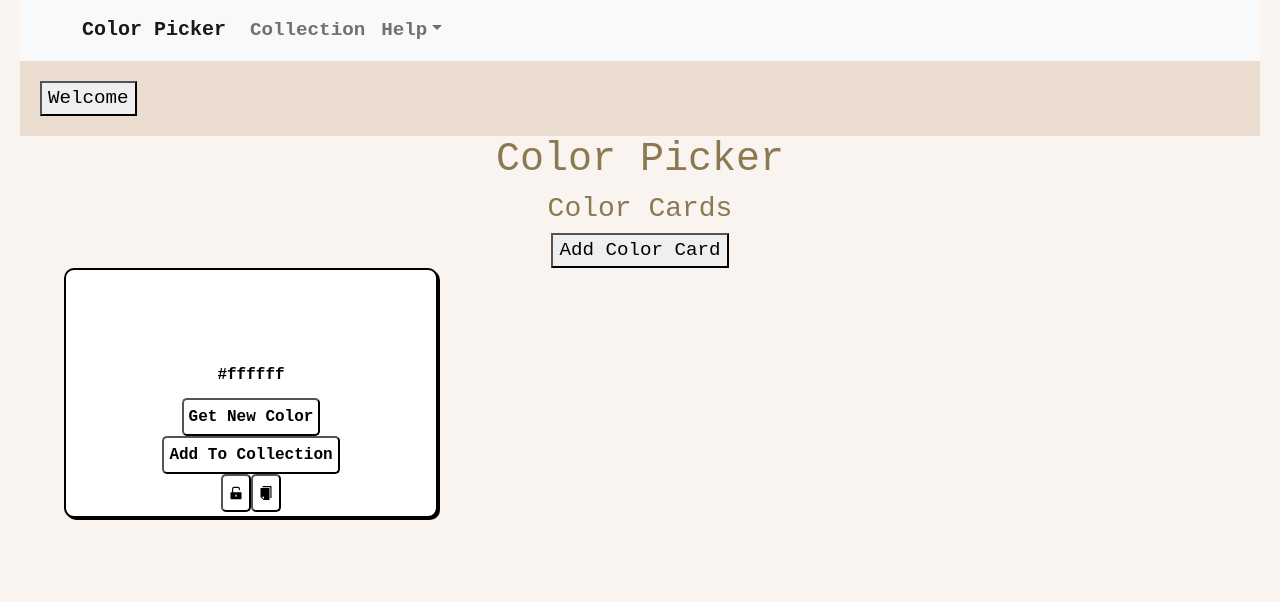
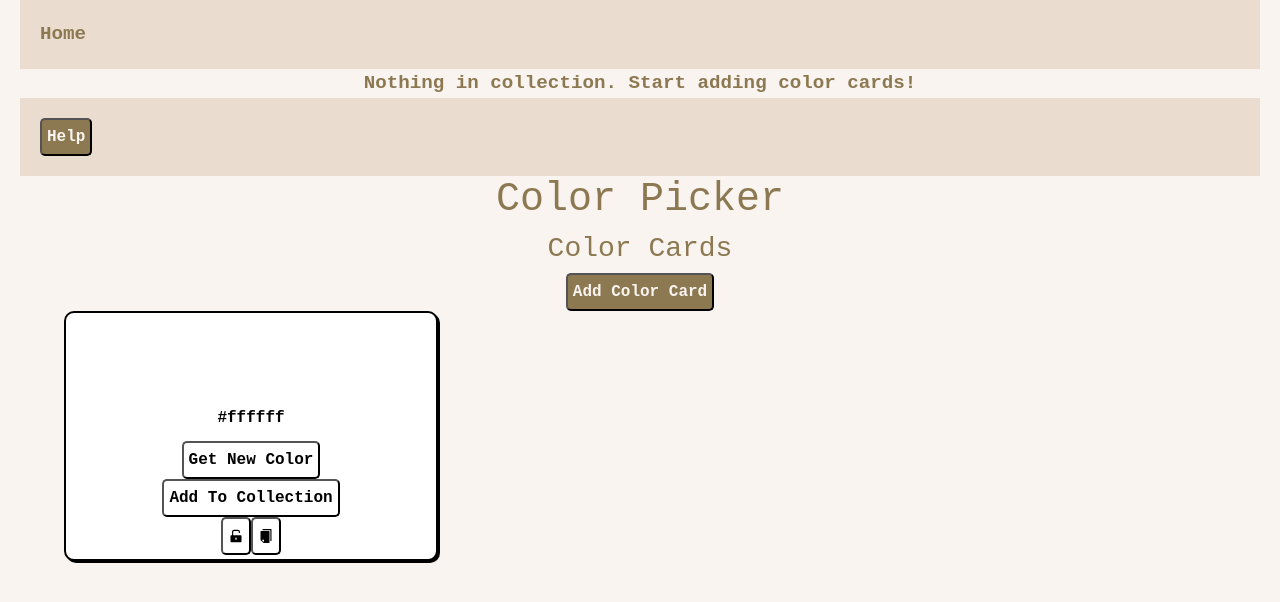
Before and after one commit to lauble/color-picker, a React (Create React App) app: page /collection in a window 1280 px wide. Shown: the top 602 px of the page. Built offline with nearby package versions, Linux system fonts and the light colour scheme.

Commit message:
navbar and route links not working, needs update

```diff
--- a/src/App.css
+++ b/src/App.css
@@ -45,18 +45,18 @@ body {
   box-shadow: 2px 2px black;
 }
 
-/* button, .nav-link { */
-  /* font-family: 'Courier New', Courier, monospace; */
-  /* font-size: medium; */
-  /* font-weight: bold; */
-  /* text-decoration: none; */
-  /* width: fit-content; */
-  /* padding: 5px; */
-  /* border-radius: 5px; */
-  /* background-color: #8c7851; */
-  /* color: #f9f4ef; */
-  /* cursor: pointer; */
-/* } */
+.app-btn {
+  font-family: 'Courier New', Courier, monospace;
+  font-size: medium;
+  font-weight: bold;
+  text-decoration: none;
+  width: fit-content;
+  padding: 5px;
+  border-radius: 5px;
+  background-color: #8c7851;
+  color: #f9f4ef;
+  cursor: pointer;
+}
 
 .other-btns {
   font-family: 'Courier New', Courier, monospace;
--- a/src/App.js
+++ b/src/App.js
@@ -2,8 +2,10 @@ import './App.css';
 import { useState } from 'react';
 import ColorCard from './components/ColorCard';
 import Navigation from './components/Navigation';
+import AppRoutes from './components/Routes';
 import Modal from 'react-modal';
 import { AiFillUnlock, AiFillCopy } from 'react-icons/ai';
+import { BrowserRouter } from 'react-router-dom';
 
 Modal.setAppElement('#root');
 
@@ -43,10 +45,13 @@ function App() {
 
   return (
     <div className="App">
-        <Navigation />
+        {/* <Navigation /> */}
+        <BrowserRouter>
+          <AppRoutes />
+        </BrowserRouter>
       <div id="nav">
-        <button id="instructions-btn" onClick={openModal}>
-          Welcome
+        <button className="app-btn" onClick={openModal}>
+          Help
         </button>
       </div>
       <Modal
@@ -80,7 +85,7 @@ function App() {
         <h1>Color Picker</h1>
       </header>
       <h3>Color Cards</h3>
-      <button onClick={onAddBtnClick}>Add Color Card</button>
+      <button className="app-btn" onClick={onAddBtnClick}>Add Color Card</button>
       <div id="card-container">
         <ColorCard />
         {colorCardList}
--- a/src/components/Navigation.js
+++ b/src/components/Navigation.js
@@ -1,21 +1,23 @@
 import React from 'react';
+import { Link } from 'react-router-dom';
 import Container from 'react-bootstrap/Container';
 import Nav from 'react-bootstrap/Nav';
 import Navbar from 'react-bootstrap/Navbar';
-import NavDropdown from 'react-bootstrap/NavDropdown';
+import NavLink from 'react-bootstrap/NavLink';
 
 export default function Navigation() {
   return (
-    <Navbar bg="light" expand="lg" color="pink">
+    <Navbar bg="light" variant="light">
       <Container>
-        <Navbar.Brand href="/home">Color Picker</Navbar.Brand>
+        <Navbar.Brand href="/">Color Picker</Navbar.Brand>
         <Navbar.Toggle aria-controls="basic-navbar-nav" />
         <Navbar.Collapse id="basic-navbar-nav">
           <Nav className="me-auto">
-            <Nav.Link href="/collection">Collection</Nav.Link>
-            <NavDropdown title="Help" id="basic-nav-dropdown">
-              <NavDropdown.Item>Instructions</NavDropdown.Item>
-            </NavDropdown>
+            <NavLink>
+              <Link className="text-decoration-none text-white" to="/">
+                Home
+              </Link>
+            </NavLink>
           </Nav>
         </Navbar.Collapse>
       </Container>
--- /dev/null
+++ b/src/components/Routes.js
@@ -0,0 +1,15 @@
+import React from 'react';
+import { Routes, Route } from 'react-router-dom';
+import Collection from './Collection';
+import Home from './Home';
+
+export default function AppRoutes() {
+  return (
+    <div>
+        <Routes>
+            <Route path="/" element={<Home/>}></Route>
+            <Route path="/collection" element={<Collection/>}></Route>
+        </Routes>
+    </div>
+  )
+}
```
